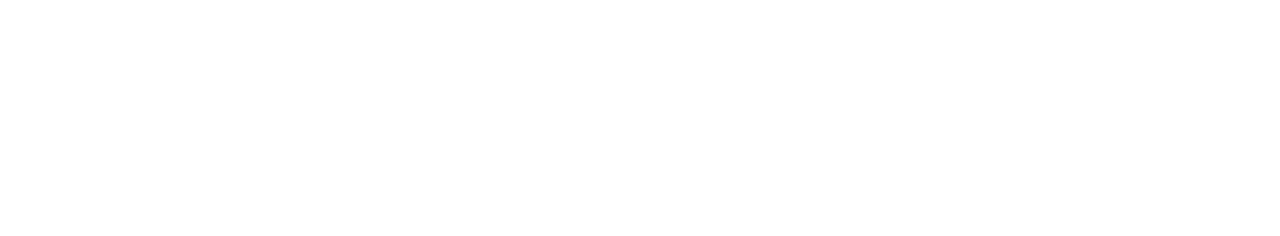
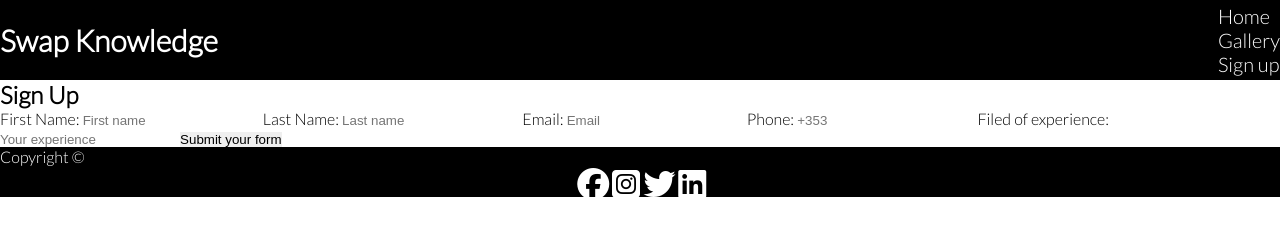
Before and after one commit to OmarAladheem/Swap-Knowledge-2, a plain HTML site: page form.html in a window 1280 px wide. Drawn offline with Linux system fonts and the light colour scheme.

Commit message:
Add the structure for sign up section

```diff
--- a/assets/css/style.css
+++ b/assets/css/style.css
@@ -158,6 +158,8 @@ color: white;
 }
 
 /* Gallery style section */
+
+
 .welcome-gallery {
 display: flex;
 }
--- a/form.html
+++ b/form.html
@@ -0,0 +1,83 @@
+<!DOCTYPE html>
+<html lang="en">
+
+<head>
+<meta charset="UTF-8">
+<meta http-equiv="X-UA-Compatible" content="IE=edge">
+<meta name="viewport" content="width=device-width, initial-scale=1.0">
+<meta name="description" content="Meeting up website for professional meeting to exchange knowledge and improve your skills by meet professionals in the same field">
+<meta name="keywords" content="professional meeitng, improve your knowledge, work experience, dublin, ireland">
+<link rel="stylesheet" href="assets/css/style.css">
+<title>Swap Knowledge</title>
+</head>
+<body>
+<!-- Header with logo -->
+
+<header class="nav-bar">
+<a href="index.html">
+<h1 id="logo">Swap Knowledge</h1>
+</a>
+<nav>
+<ul>
+<li>
+    <a href="index.html">Home</a>
+</li>
+<li>
+    <a href="gallery.html">Gallery</a>
+</li>
+<li>
+    <a href="form.html">Sign up</a>
+</li>
+</ul>
+</nav>
+</header>
+
+<!-- Sign up form  -->
+<div>
+    <form action="" method="post">
+        <div>
+            <h2>Sign Up</h2>
+        </div>
+        <label for="fname">First Name:</label>
+        <input id="fname" type="text" name="first-name" placeholder="First name">
+
+        <label for="lname">Last Name:</label>
+        <input id="lname" type="text" name="last-name" placeholder="Last name">
+
+        <label for="email">Email:</label>
+        <input id="email" type="email" name="email" placeholder="Email">
+
+        <label for="phone">Phone:</label>
+        <input id="phone" type="tel" name="phone" placeholder="+353 ">
+
+        <label for="experience">Filed of experience:</label>
+        <input id="experience" type="text" name="experience" placeholder="Your experience">
+
+        <input type="submit" value="Submit your form">
+    </form>
+</div>
+
+
+<!--Footer section-->
+<footer>
+<p id="copyright">Copyright &copy;</p>
+<ul class="social-media">
+<li>
+<a href="//facebook.com" target="_blank" rel="noopner" aria-label="Visit Our Facebook page (open in a new tab)"><i class="fa-brands fa-facebook"></i></a>
+</li>
+<li>
+<a href="//instagram.com" target="_blank" rel="noopner" aria-label="Visit Our instagram page (open in a new tab)"><i class="fa-brands fa-square-instagram"></i></a>
+</li>
+<li>
+<a href="//twitter.com" target="_blank" rel="noopner" aria-label="Visit Our twitter page (open in a new tab)"><i class="fa-brands fa-twitter"></i></a>
+</li>
+<li>
+<a href="//linkedin.com" target="_blank" rel="noopner" aria-label="Visit Our linkedin page (open in a new tab)"><i class="fa-brands fa-linkedin"></i></a>
+</li>
+</ul>
+</footer>
+
+<!-- font awesome script -->
+<script src="https://kit.fontawesome.com/fdc10f56de.js" crossorigin="anonymous"></script>
+</body>
+</html>
```
Also changed, not shown: gallery.html (+3 -1 lines), index.html (+1 -1 lines).
